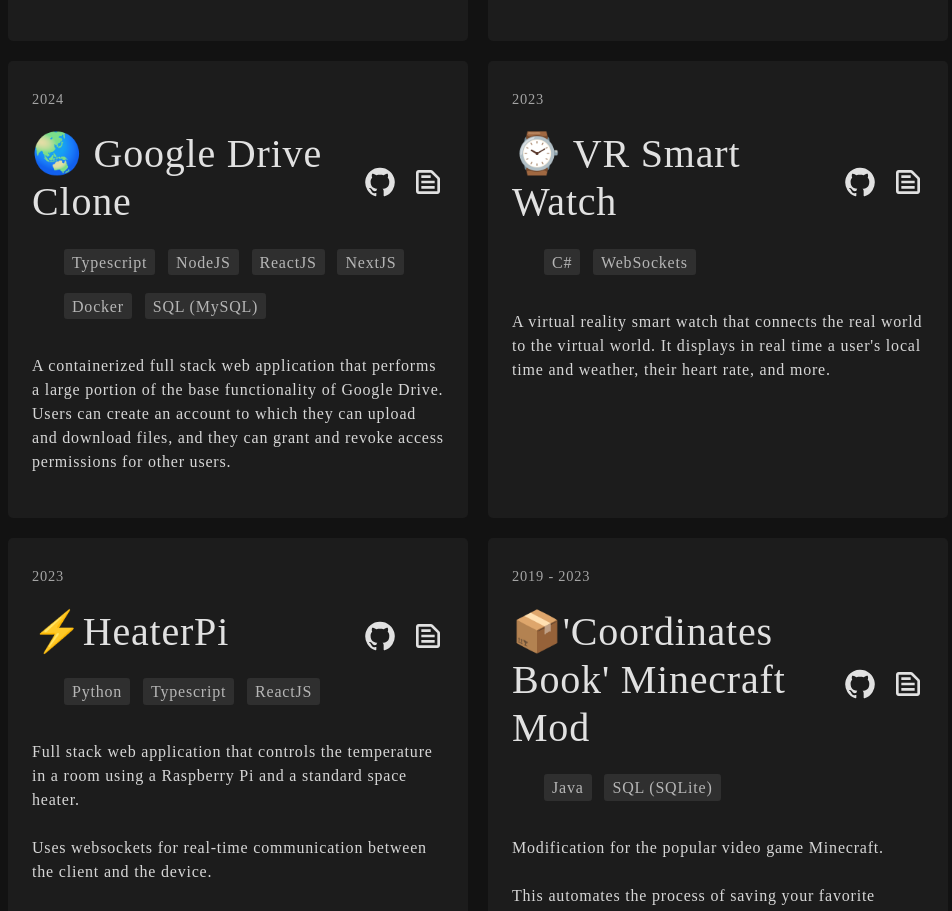
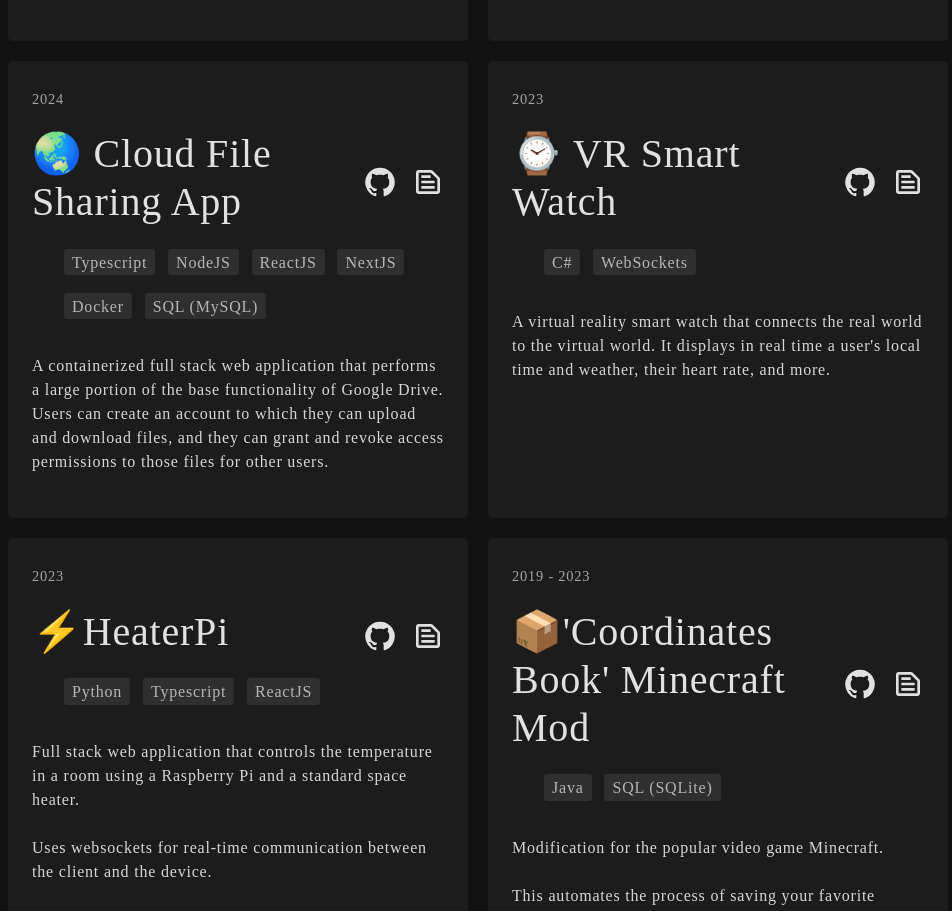
Before and after one commit to ItsNotCam/Portfolio-Site, a React (Vite) app: page / in a window 1280 px wide. Shown: the part 2080-2991 px from the top of the page, without its empty margins (162-1114 px from the left). Built offline with nearby package versions, Linux system fonts and the light colour scheme; the HTML template or start-up script is replaced by a standard one; a web font is replaced by a local one.

Commit message:
updated project list

```diff
--- a/src/pages/projects/_ProjectList.ts
+++ b/src/pages/projects/_ProjectList.ts
@@ -51,13 +51,13 @@
     }
 	},
   {
-    name: "🌏 Google Drive Clone",
+    name: "🌏 Cloud File Sharing App",
     month: "January",
     year: "2024",
     description: [
       `A containerized full stack web application that performs a large portion of
 			the base functionality of Google Drive. Users can create an account to which they
-			can upload and download files, and they can grant and revoke access permissions
+			can upload and download files, and they can grant and revoke access permissions to those files
 			for other users.`
     ],
     tags: ["Typescript", "NodeJS", "ReactJS", "NextJS", "Docker", "SQL (MySQL)"],
```
